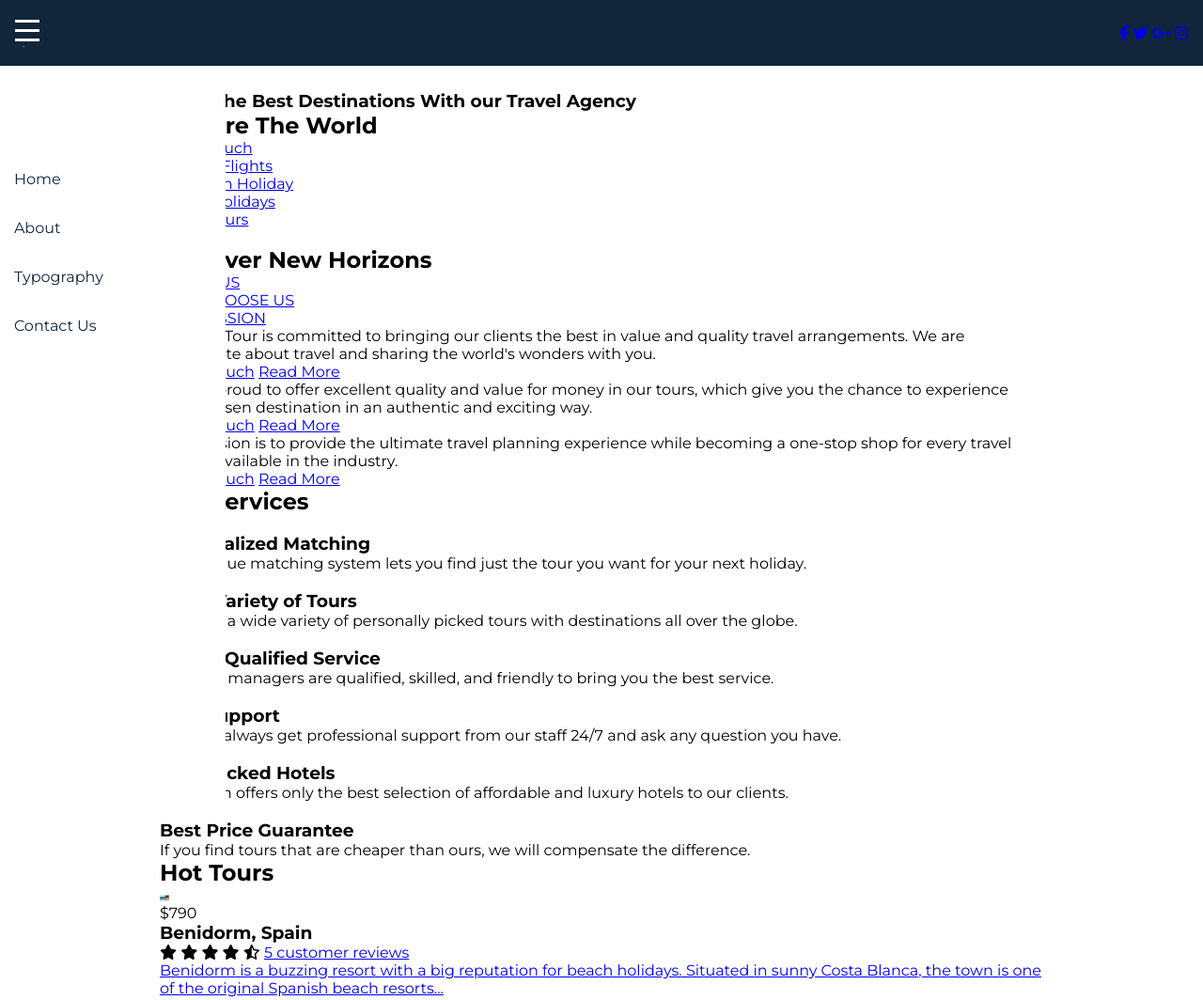
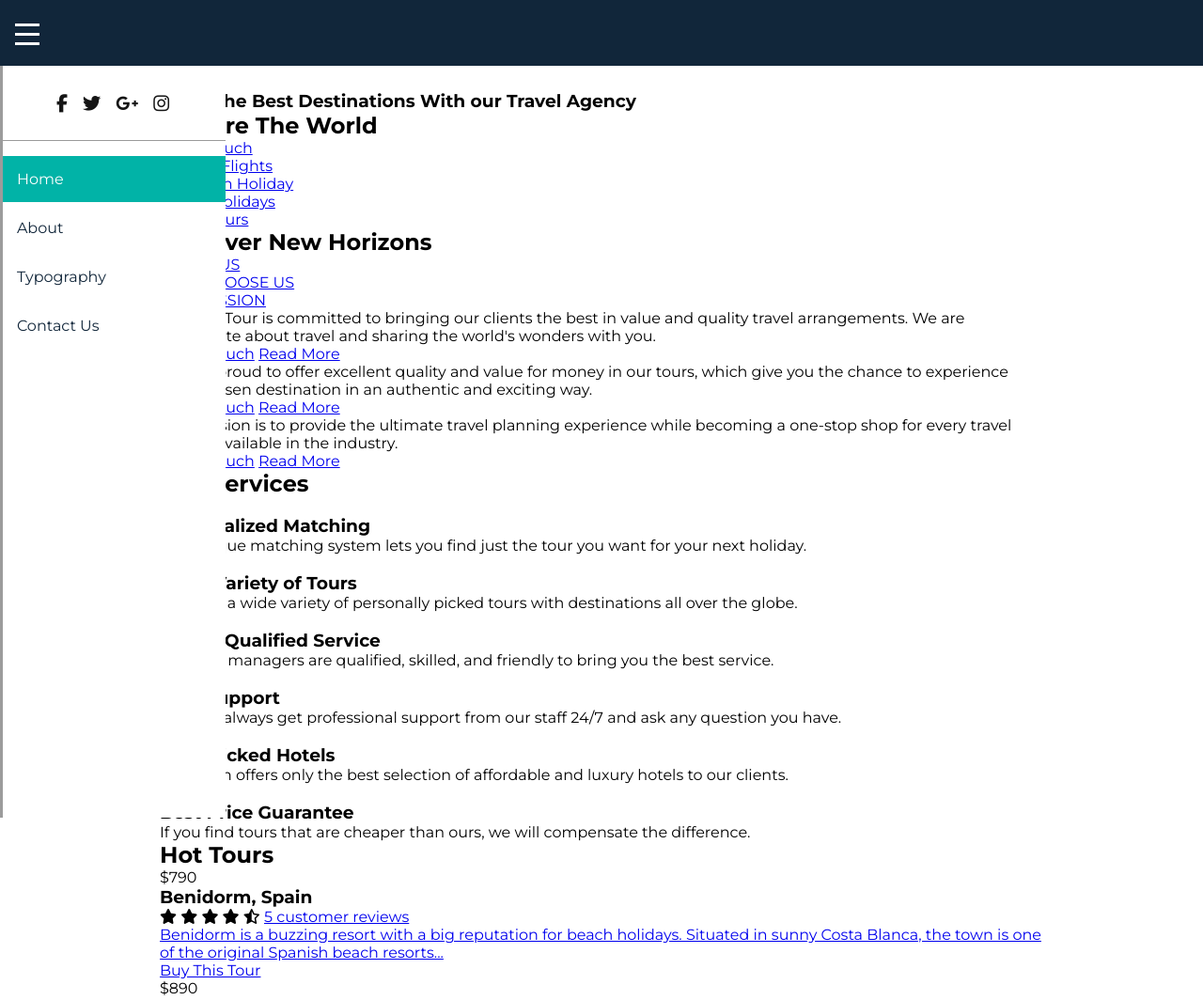
Before and after one commit to kauasilvandrade/explore-the-world, a plain HTML site: page index.html in a window 1280 px wide. Shown: the top 1064 px of the page at 94% size. Drawn offline with Linux system fonts and the light colour scheme.

Commit message:
terminado de estilizar o menu

```diff
--- a/assets/css/style.css
+++ b/assets/css/style.css
@@ -13,7 +13,7 @@
     --fonte: "Montserrat", sans-serif, Arial, sans-serif;
 
 } img {
-    width: 10px;
+    display: none;
 }
 
 * {
@@ -45,7 +45,10 @@ body {
 }
 
 /* MENU */
-.cabecalho__menuNavegacao {}
+.cabecalho__menuNavegacao {
+    display: flex;
+    align-items: center;
+}
 
 /* BOTÃO MOBILE MENU */
 .cabecalho__btnMenu {
@@ -95,6 +98,7 @@ body {
     height: 100vh;
     width: 15rem;
     top: 4.4rem;
+    border-left: 3px solid var(--cinza);
     padding-top: 6rem;
 }
 
@@ -108,11 +112,42 @@ body {
     margin-bottom: 0.2rem;
 }
 
+.cabecalho__itemMenu a:hover {
+    background-color: var(--azulClaro);
+    color: white;
+    transition: .5s;
+}
+
+.cabecalho__itemMenu #linkDestaque {
+    background-color: var(--azulClaro);
+    color: white;
+}
 
 /* ÍCONES REDES SOCIAIS */
-.cabecalho__iconesRedes {}
+.cabecalho__iconesRedes {
+    height: 5rem;
+    position: absolute;
+    width: 15rem;
+    top: 4.4rem;
+    border-bottom: 1px solid var(--cinza);
+    left: 0;
+    display: flex;
+    align-items: center;
+    justify-content: center;
+    gap: 1rem;
+}
 
-.cabecalho__iconesRedes a {}
+.cabecalho__iconesRedes a {
+    color: var(--preto);
+    font-size: 1.2em;
+}
+
+.cabecalho__iconesRedes a:hover {
+    color: var(--preto);
+    font-size: 1.2em;
+    color: var(--azulClaro);
+    transition: .5s;
+}
 
 .cabecalho__iconesRedes a i {}
 
--- a/index.html
+++ b/index.html
@@ -40,7 +40,7 @@
             <ul class="cabecalho__listaMenu">
 
                 <li class="cabecalho__itemMenu">
-                    <a href="#">Home</a>
+                    <a href="#" id="linkDestaque">Home</a>
                 </li>
 
                 <li class="cabecalho__itemMenu">
```
